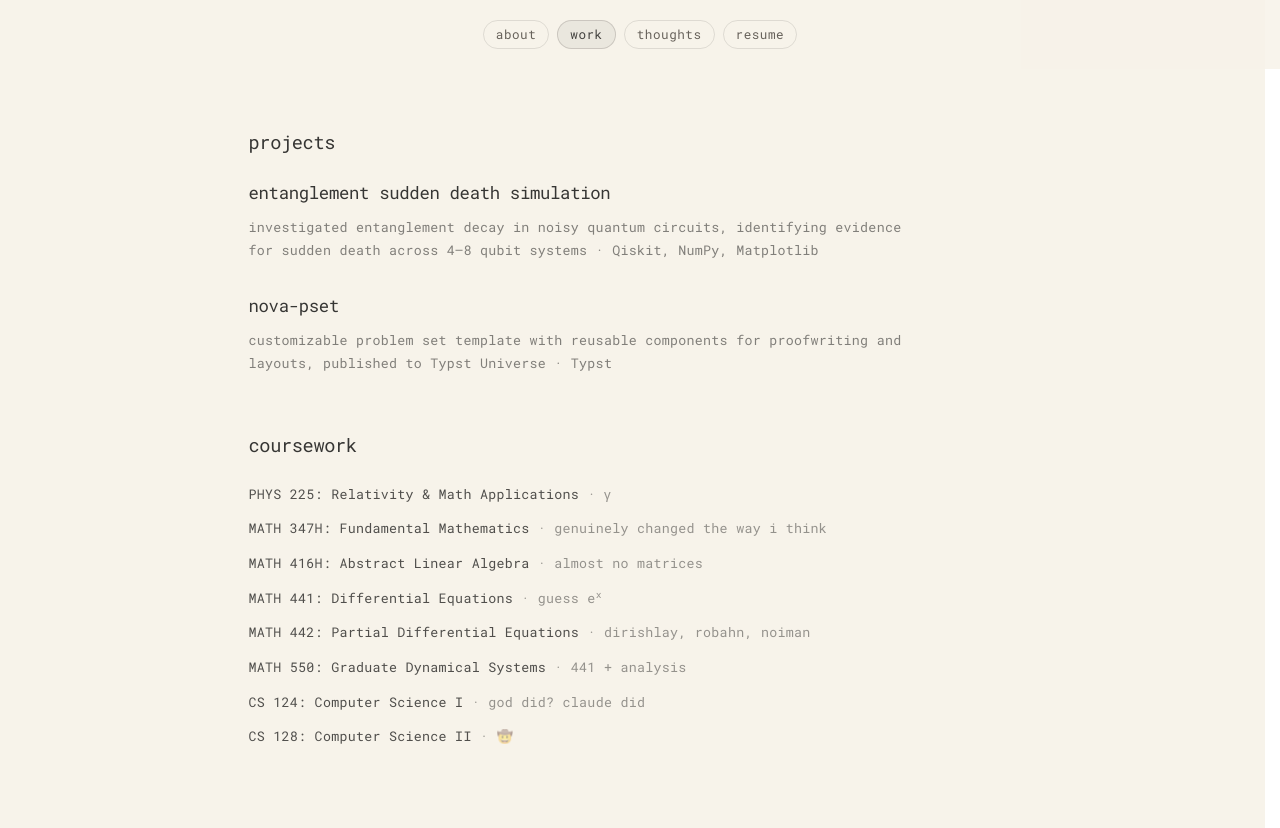
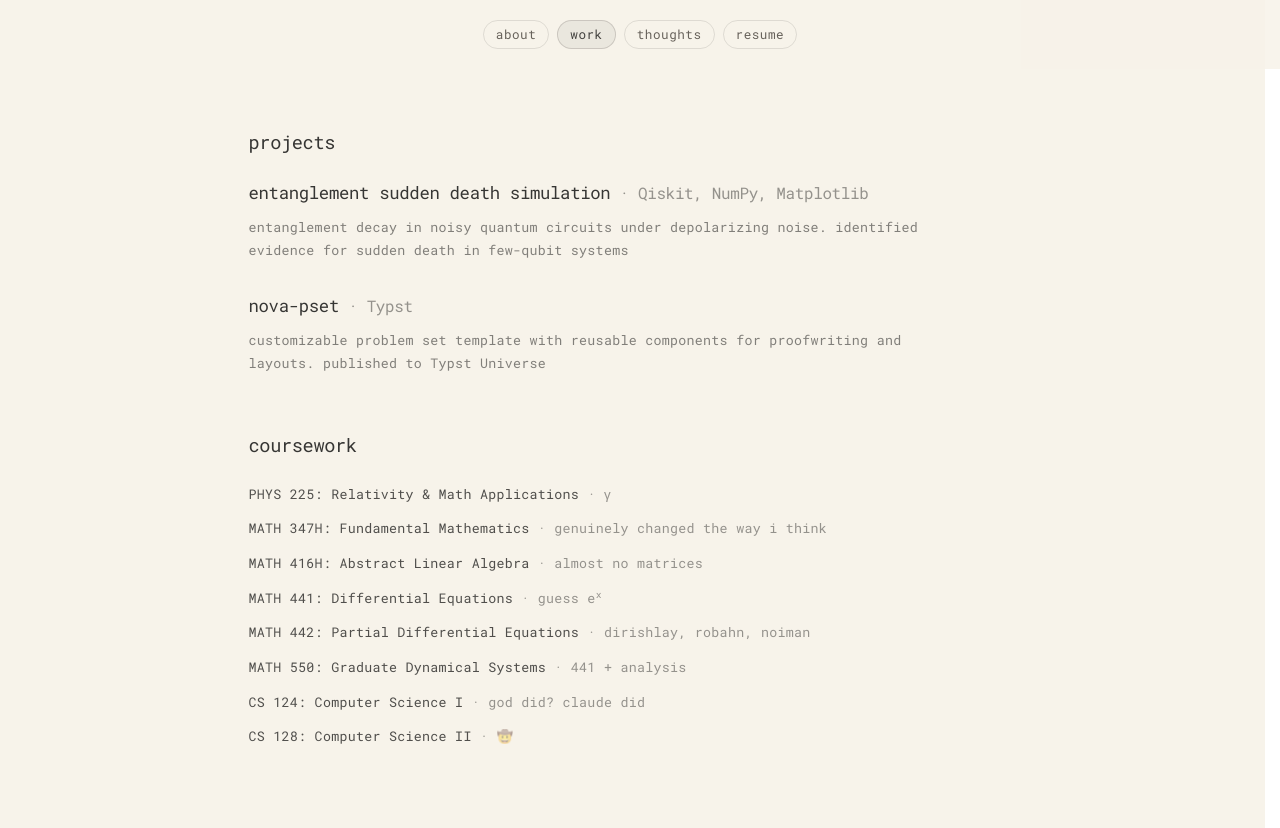
Before and after one commit to samyakj5/personal-website, a Next.js app: page /projects in a window 1280 px wide. Built offline with nearby package versions, Linux system fonts and the light colour scheme.

Commit message:
Edited project descriptions, moved languages and libs to title

```diff
--- a/app/projects/page.tsx
+++ b/app/projects/page.tsx
@@ -4,14 +4,16 @@ import { SiteHeader } from "@/components/site-header";
 const projects = [
   {
     description:
-      "investigated entanglement decay in noisy quantum circuits, identifying evidence for sudden death across 4–8 qubit systems · Qiskit, NumPy, Matplotlib",
+      "entanglement decay in noisy quantum circuits under depolarizing noise. identified evidence for sudden death in few-qubit systems",
     href: "https://github.com/samyakj5/entanglement-sudden-death",
+    stack: "Qiskit, NumPy, Matplotlib",
     title: "entanglement sudden death simulation",
   },
   {
     description:
-      "customizable problem set template with reusable components for proofwriting and layouts, published to Typst Universe · Typst",
+      "customizable problem set template with reusable components for proofwriting and layouts. published to Typst Universe",
     href: "https://typst.app/universe/package/nova-pset/",
+    stack: "Typst",
     title: "nova-pset",
   },
 ] as const;
@@ -68,15 +70,18 @@ export default function ProjectsPage() {
           <div className="mt-6 space-y-8">
             {projects.map((project) => (
               <article key={project.title}>
-                <h2>
+                <h2 className="text-[13pt] font-light tracking-[-0.02em] text-black/78">
                   <a
                     href={project.href}
                     target="_blank"
                     rel="noreferrer"
-                    className="inline-block border-b border-transparent pb-px text-[13pt] font-light tracking-[-0.02em] text-black/78 transition-[border-color,opacity] duration-200 hover:border-black/30 hover:opacity-65 focus-visible:border-black/30 focus-visible:opacity-65 focus-visible:outline-none"
+                    className="inline-block border-b border-transparent pb-px transition-[border-color,opacity] duration-200 hover:border-black/30 hover:opacity-65 focus-visible:border-black/30 focus-visible:opacity-65 focus-visible:outline-none"
                   >
                     {project.title}
                   </a>
+                  <span className="text-[0.92em] text-black/40">
+                    {" · "}{project.stack}
+                  </span>
                 </h2>
                 <p className="mt-2 max-w-2xl text-[10pt] font-light leading-[1.7] tracking-[0.02em] text-black/48">
                   {project.description}
```
